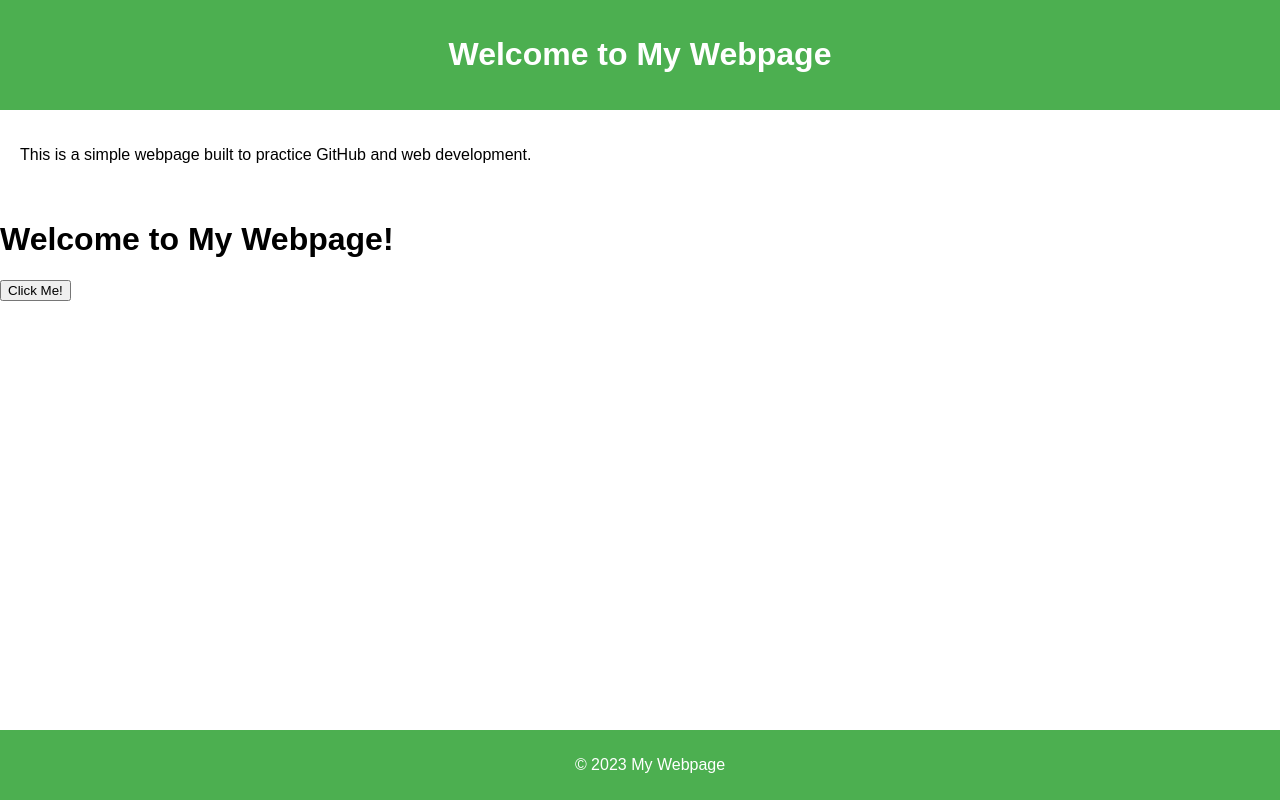
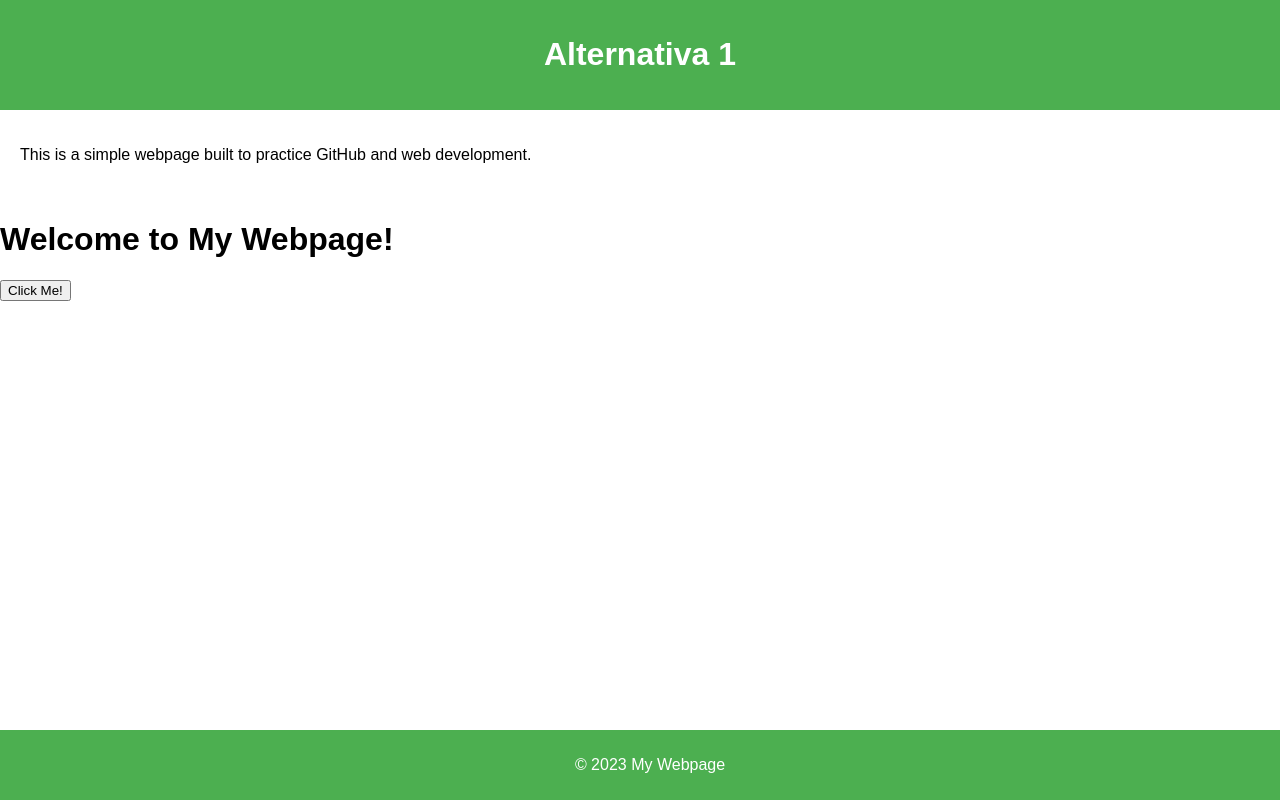
Before and after one commit to carlos-raposo/my-webpage, a website: page src/index.html in a window 1280 px wide. Drawn offline with Linux system fonts and the light colour scheme.

Commit message:
h1 para 'Alternativa 1' apenas no branch alternativa-1

```diff
--- a/src/index.html
+++ b/src/index.html
@@ -8,7 +8,7 @@
 </head>
 <body>
     <header>
-        <h1>Welcome to My Webpage</h1>
+        <h1>Alternativa 1</h1>
     </header>
     <main>
         <p>This is a simple webpage built to practice GitHub and web development.</p>
```
